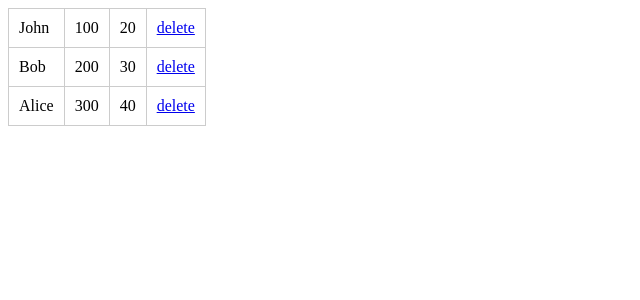
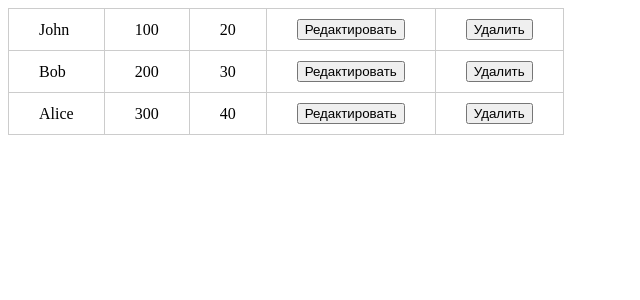
Before and after one commit to vitalay/course-on-60, a Vue app: page / in a window 1280 px wide. Shown: the top 300 px of the page, without its empty margins (0-640 px from the left). Built offline with nearby package versions, Linux system fonts and the light colour scheme.

Commit message:
Форма для редактирования массива объектов в Vue очень полезная штука

```diff
--- a/src/App.vue
+++ b/src/App.vue
@@ -1,13 +1,26 @@
 <template>
-<table>
-	<tr v-for="user in users" :key="user.id">
+	<table>
+		<tr v-for="user in users" :key="user.id">
+			<!-- Обычный режим -->
+			<td v-if="!user.isEdit">{{ user.name }}</td>
+			<td v-else><input v-model="user.name" /></td>
 
-		<td>{{ user.name }}</td>
-		<td>{{ user.salary }}</td>
-		<td>{{ user.age }}</td>
-		<td><a @click="removeItem(user.id)" href="#">delete</a></td>
-	</tr>
-</table>
+			<td v-if="!user.isEdit">{{ user.salary }}</td>
+			<td v-else><input v-model="user.salary" /></td>
+
+			<td v-if="!user.isEdit">{{ user.age }}</td>
+			<td v-else><input v-model="user.age" /></td>
+
+			<!-- Кнопки редактирования и сохранения -->
+			<td>
+				<button v-if="!user.isEdit" @click="edit(user)">Редактировать</button>
+				<button v-else @click="save(user)">Сохранить</button>
+			</td>
+
+			<!-- Кнопка удаления -->
+			<td><button @click="removeItem(user.id)">Удалить</button></td>
+		</tr>
+	</table>
 </template>
 
 <script>
@@ -19,19 +32,22 @@ export default {
 					id: 1,
 					name: 'John',
 					salary: '100',
-					age: '20'
+					age: '20',
+					isEdit: false
 				},
 				{
 					id: 2,
 					name: 'Bob',
 					salary: '200',
-					age: '30'
+					age: '30',
+					isEdit: false
 				},
 				{
 					id: 3,
 					name: 'Alice',
 					salary: '300',
-					age: '40'
+					age: '40',
+					isEdit: false
 				}
 			]
 		};
@@ -40,9 +56,15 @@ export default {
 	methods: {
 		// Метод для удаления элемента по ID
 		removeItem(id) {
-			this.users = this.users.filter(user => {
-				return (user.id !== id);
-			});
+			this.users = this.users.filter(user => user.id !== id);
+		},
+
+		edit(user) {
+			user.isEdit = true;
+		},
+
+		save(user) {
+			user.isEdit = false;
 		}
 	}
 };
@@ -50,11 +72,15 @@ export default {
 
 <style scoped>
 table {
-	border-collapse: collapse
+	border-collapse: collapse;
 }
 
 td {
 	border: 1px solid #ccc;
-	padding: 10px;
+	padding: 10px 30px;
+}
+
+input {
+	width: 70px;
 }
 </style>
```
